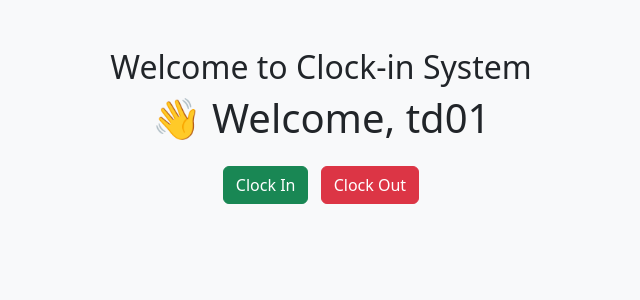
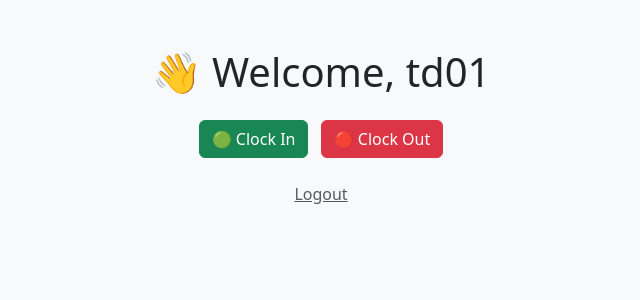
Before and after one commit to TDSUPPLY/Clock-in, a Flask app: page / in a window 1280 px wide. Shown: the top 300 px of the page, without its empty margins (319-959 px from the left). Run offline with Flask 3, Linux system fonts and the light colour scheme.

Commit message:
Add files via upload

```diff
--- a/templates/index.html
+++ b/templates/index.html
@@ -1,4 +1,3 @@
-<h2>Welcome to Clock-in System</h2>
 <!DOCTYPE html>
 <html lang="en">
 <head>
@@ -9,8 +8,11 @@
 <body class="bg-light text-center py-5">
   <div class="container">
     <h1 class="mb-4">👋 Welcome, {{ session['username'] }}</h1>
-    <button onclick="clockIn('in')" class="btn btn-success me-2">Clock In</button>
-    <button onclick="clockIn('out')" class="btn btn-danger">Clock Out</button>
+    <button onclick="clockIn('in')" class="btn btn-success me-2">🟢 Clock In</button>
+    <button onclick="clockIn('out')" class="btn btn-danger">🔴 Clock Out</button>
+    <div class="mt-4">
+      <a href="/logout" class="text-muted">Logout</a>
+    </div>
   </div>
 
   <script>
@@ -18,7 +20,7 @@
       fetch('/api/attendance', {
         method: 'POST',
         headers: {'Content-Type': 'application/json'},
-        body: JSON.stringify({type})
+        body: JSON.stringify({ type })
       })
       .then(res => res.json())
       .then(data => alert(data.message));
```
Also changed, not shown: templates/login.html (+17 -1 lines), templates/register.html (+17 -1 lines).
